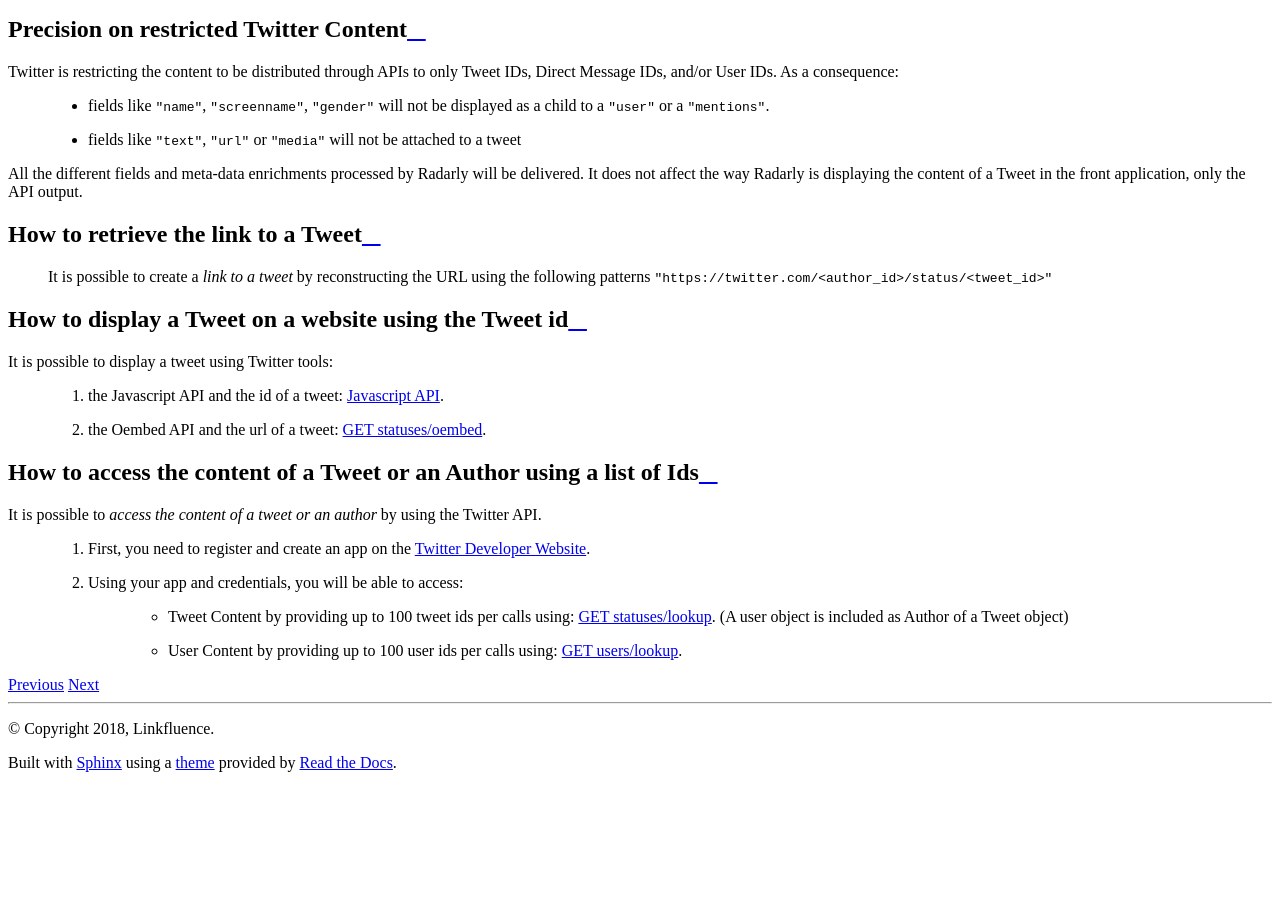
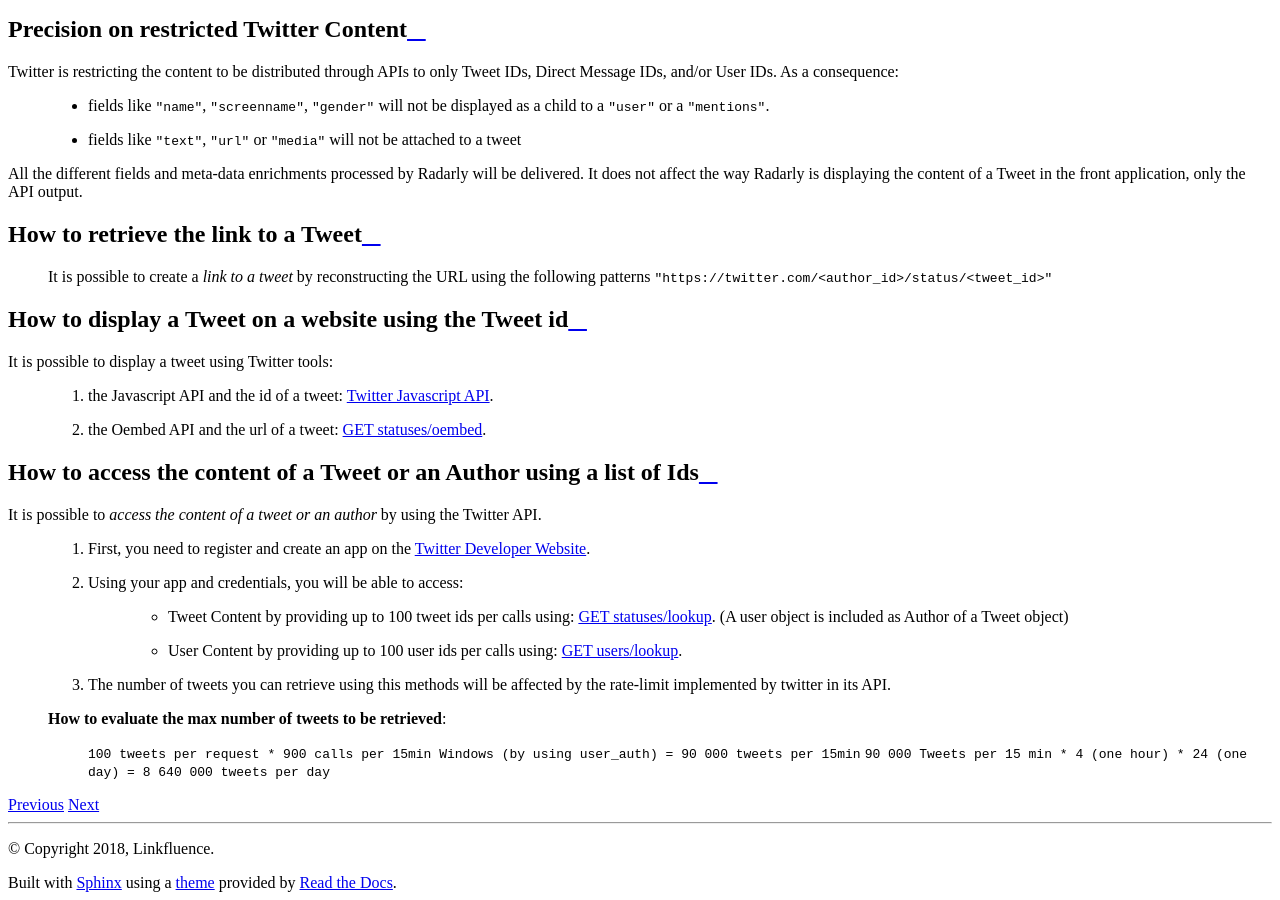
Before and after one commit to linkfluence/radarly-py, a Sphinx documentation site: the page built from docs/officialdoc/architecture/documentoutput.rst, in a window 1280 px wide and 900 px high, scrolled down 1239 px. Built offline with Sphinx 7.4.7 and the Read the Docs theme 2.0.0, drawn with Linux system fonts in a browser that asks for light colours; pages that are not in the unit, such as notebooks, are missing from menus; before the commit the page ends 2019 px from its top, so only the background shows below that.

Commit message:
Update documentoutput.rst
update links to the twitter api
add rate limits evaluation

```diff
--- a/docs/officialdoc/architecture/documentoutput.rst
+++ b/docs/officialdoc/architecture/documentoutput.rst
@@ -38,7 +38,7 @@
 ^^^^^^^^^^^^^^^^^^^^^^^^^^^^^^^^^^^^^^^^^^^^^^^^^^^^^^
 
 It is possible to display a tweet using Twitter tools:
-	#. the Javascript API and the id of a tweet: `Javascript API <https://developer.twitter.com/en/docs/twitter-for-websites/javascript-api/overview>`_.
+	#. the Javascript API and the id of a tweet: `Twitter Javascript API <https://developer.twitter.com/en/docs/twitter-for-websites/overview>`_.
 	#. the Oembed API and the url of a tweet: `GET statuses/oembed <https://developer.twitter.com/en/docs/tweets/post-and-engage/api-reference/get-statuses-oembed>`_.
 
 How to access the content of a Tweet or an Author using a list of Ids
@@ -47,5 +47,10 @@
 It is possible to *access the content of a tweet or an author* by using the Twitter API.
 	#. First, you need to register and create an app on the `Twitter Developer Website <https://developer.twitter.com/en/docs.html#/>`_.
 	#. Using your app and credentials, you will be able to access:
-		* Tweet Content by providing up to 100 tweet ids per calls using: `GET statuses/lookup <https://developer.twitter.com/en/docs/accounts-and-users/follow-search-get-users/api-reference/get-users-lookup/>`_. (A user object is included as Author of a Tweet object)
-		* User Content by providing up to 100 user ids per calls using: `GET users/lookup <https://developer.twitter.com/en/docs/accounts-and-users/follow-search-get-users/api-reference/get-users-lookup/>`_.
+		* Tweet Content by providing up to 100 tweet ids per calls using: `GET statuses/lookup <https://developer.twitter.com/en/docs/tweets/post-and-engage/api-reference/get-statuses-lookup>`_. (A user object is included as Author of a Tweet object)
+		* User Content by providing up to 100 user ids per calls using: `GET users/lookup <https://developer.twitter.com/en/docs/accounts-and-users/follow-search-get-users/api-reference/get-users-lookup>`_.
+	#. The number of tweets you can retrieve using this methods will be affected by the rate-limit implemented by twitter in its API.
+
+	**How to evaluate the max number of tweets to be retrieved**:
+		``100 tweets per request * 900 calls per 15min Windows (by using user_auth) = 90 000 tweets per 15min``
+		``90 000 Tweets per 15 min * 4 (one hour) * 24 (one day) = 8 640 000 tweets per day``
```
